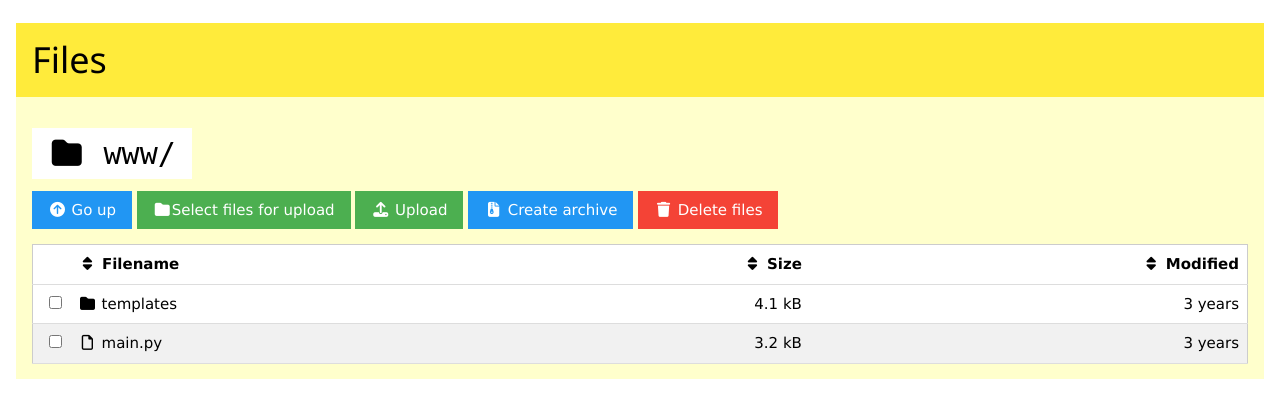
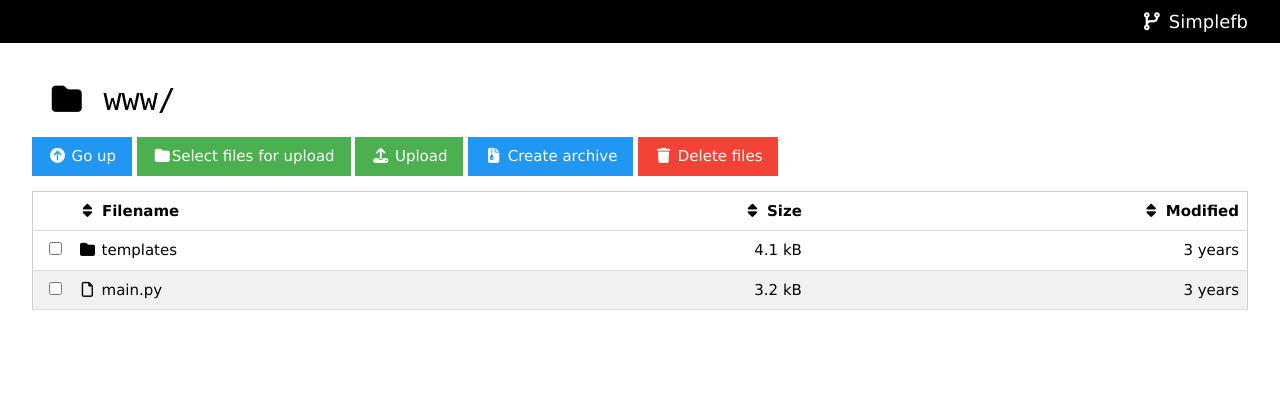
Before and after one commit to dvolk/simplefb, a Flask app: page / in a window 1280 px wide. Shown: the top 418 px of the page. Run offline with Flask 3, Linux system fonts and the light colour scheme.

Commit message:
change style a bit

```diff
--- a/templates/browse.jinja2
+++ b/templates/browse.jinja2
@@ -14,12 +14,16 @@
     </style>
 
     <body>
+        <header class="w3-container w3-black w3-bar">
+            <span class="w3-bar-item w3-large w3-right">
+                <a rel="noreferrer nofollow" target="_blank" href="https://github.com/dvolk/simplefb">
+                    {{ icon('code-branch') }} Simplefb
+                </a>
+            </span>
+        </header>
+
         <div class="w3-container">
-            <br/>
-            <div class="w3-container w3-yellow">
-                <h1>Files</h1>
-            </div>
-            <div class="w3-container w3-pale-yellow">
+            <div class="w3-container">
                 <br/>
 
                 <h2><span class="w3-white w3-padding" style="font-family: monospace;">{{ icon('folder') }} {{ browse_dir.absolute().name }}/</span></h2>
```
